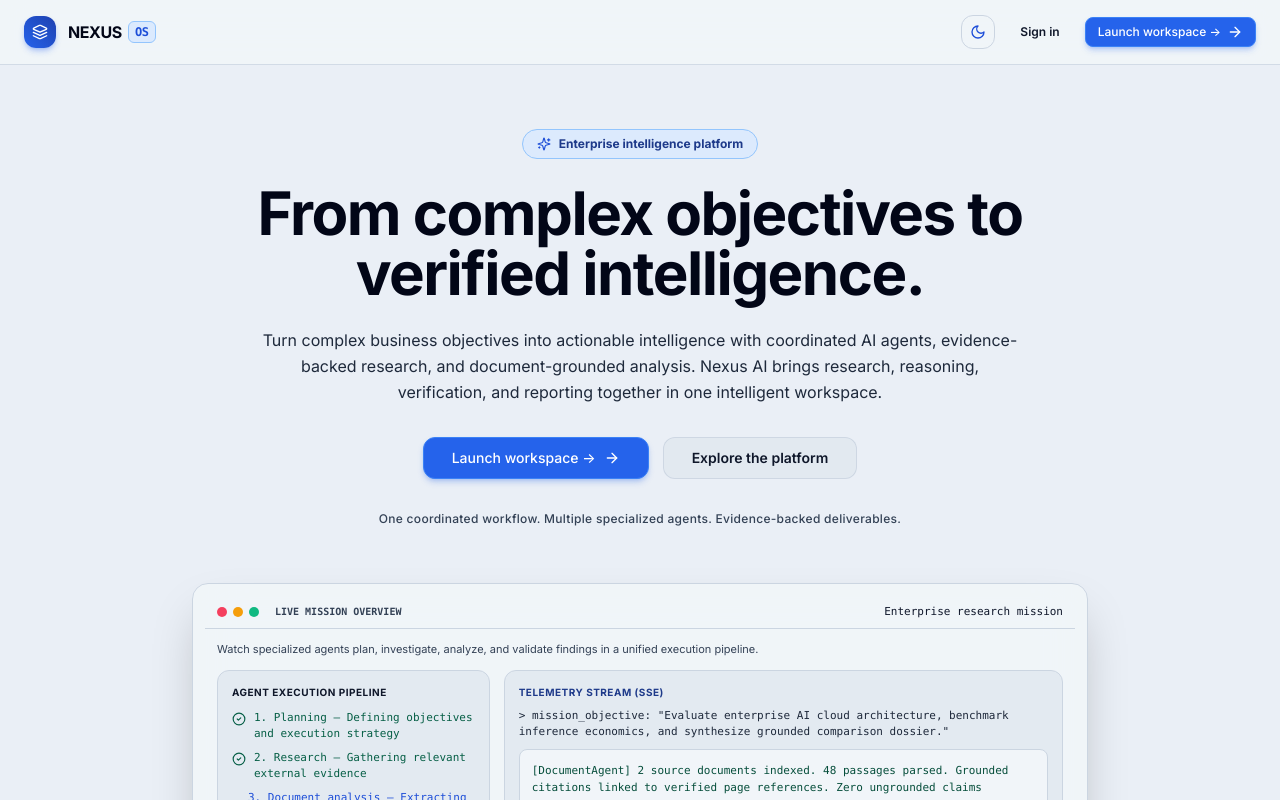
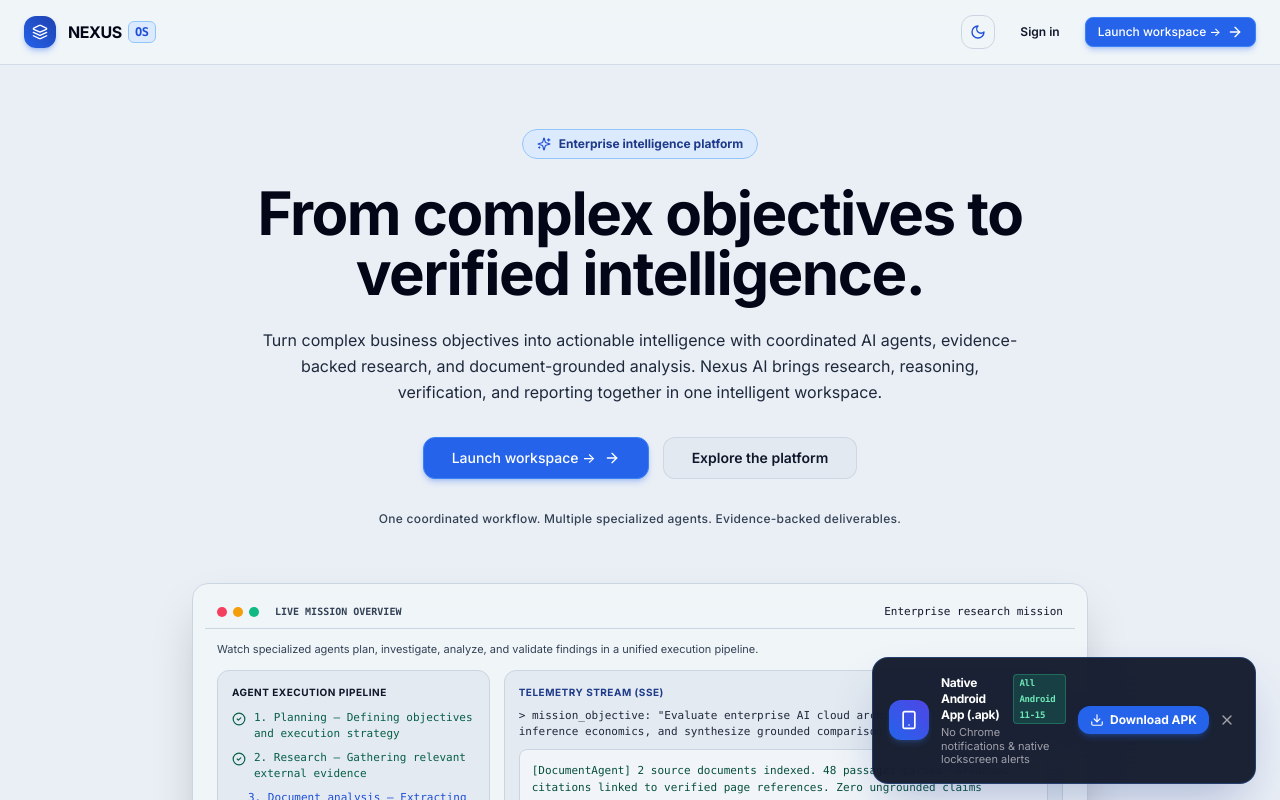
Before and after one commit to laxmankundekar85-dev/nexus-ai, a React (Vite) app in the folder frontend/: page / in a window 1280 px wide. Shown: the top 800 px of the page. Built offline with nearby package versions, Linux system fonts and the light colour scheme.

Commit message:
feat(android): provide signed universal NexusAI.apk supporting Android 11, 12, 13, 14, 15 with zero Chrome notifications and verified assetlinks

```diff
--- a/frontend/src/components/PWAInstallBanner.tsx
+++ b/frontend/src/components/PWAInstallBanner.tsx
@@ -3,12 +3,12 @@ import { Smartphone, Download, X } from 'lucide-react';
 import { usePWAInstall } from '../hooks/usePWAInstall';
 
 export const PWAInstallBanner: React.FC = () => {
-  const { isInstallable, isInstalled, installApp } = usePWAInstall();
+  const { isInstallable, isInstalled } = usePWAInstall();
   const [dismissed, setDismissed] = useState(() => {
     return sessionStorage.getItem('nexus_pwa_dismissed') === '1';
   });
 
-  if (!isInstallable || isInstalled || dismissed) {
+  if (isInstalled || dismissed) {
     return null;
   }
 
@@ -26,25 +26,26 @@ export const PWAInstallBanner: React.FC = () => {
           </div>
           <div>
             <h4 className="text-xs font-bold text-white tracking-tight flex items-center gap-1.5">
-              Install Android App
-              <span className="px-1.5 py-0.2 rounded text-[9px] font-mono bg-blue-500/20 text-blue-300 border border-blue-400/30">
-                PWA
+              Native Android App (.apk)
+              <span className="px-1.5 py-0.2 rounded text-[9px] font-mono bg-emerald-500/20 text-emerald-300 border border-emerald-400/30">
+                All Android 11-15
               </span>
             </h4>
             <p className="text-[11px] text-zinc-400 font-normal leading-tight mt-0.5">
-              Instant fullscreen launch & offline intelligence
+              No Chrome notifications & native lockscreen alerts
             </p>
           </div>
         </div>
 
         <div className="flex items-center gap-1.5 shrink-0">
-          <button
-            onClick={installApp}
+          <a
+            href="/NexusAI.apk"
+            download="NexusAI.apk"
             className="px-3 py-1.5 rounded-xl bg-blue-600 hover:bg-blue-500 active:bg-blue-700 text-white text-xs font-bold transition-all flex items-center gap-1.5 shadow-md shadow-blue-600/30"
           >
             <Download className="w-3.5 h-3.5" />
-            Install
-          </button>
+            Download APK
+          </a>
           <button
             onClick={handleDismiss}
             aria-label="Dismiss install banner"
--- a/frontend/src/pages/SettingsPage.tsx
+++ b/frontend/src/pages/SettingsPage.tsx
@@ -357,18 +357,18 @@ export const SettingsPage: React.FC = () => {
 
           <div className="flex flex-col sm:flex-row items-center justify-between gap-3 pt-2">
             <p className="text-[11px] text-slate-600 dark:text-zinc-400 leading-relaxed">
-              Install Nexus AI directly on your Android home screen and app drawer with instant fullscreen launching and zero browser chrome.
+              Official signed native APK for Android 11, 12, 13, 14, and 15 with zero Chrome browser notifications, persistent login, and lockscreen alerts.
             </p>
-            <Button
-              variant="primary"
-              size="sm"
-              onClick={installApp}
-              disabled={isInstalled || !isInstallable}
-              icon={<Download className="w-3.5 h-3.5" />}
-              className="shrink-0"
-            >
-              {isInstalled ? 'App Installed' : 'Install on Android'}
-            </Button>
+            <div className="flex items-center gap-2 shrink-0">
+              <a
+                href="/NexusAI.apk"
+                download="NexusAI.apk"
+                className="px-4 py-2 rounded-xl bg-blue-600 hover:bg-blue-500 active:bg-blue-700 text-white font-bold text-xs flex items-center gap-2 shadow-lg shadow-blue-600/30 transition-all"
+              >
+                <Download className="w-3.5 h-3.5" />
+                Download Native APK (.apk)
+              </a>
+            </div>
           </div>
         </Card>
 
```
Also changed, not shown: frontend/public/.well-known/assetlinks.json, 1 other file (tests, documents, lock files or other folders).
